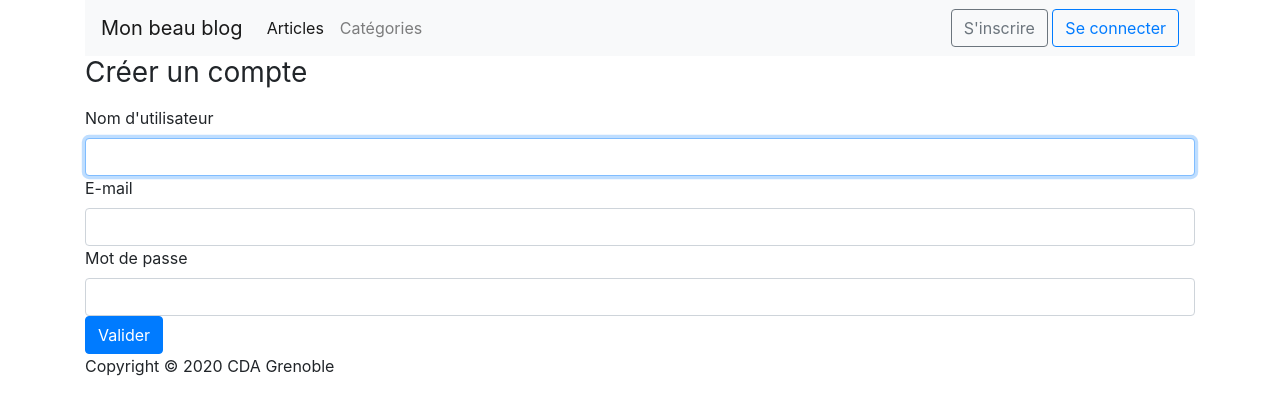
After one commit to shuta19/s14-symfony-intro, a Symfony app: template templates/security/signup.html.twig in a window 1280 px wide. The commit adds this page. Shown: the top 415 px of the page. Run offline with Twig, Linux system fonts and the light colour scheme; the template is opened without the code that fills it, so the values that code supplies are empty; some libraries are stand-ins or nearby versions.

Commit message:
Add signup

```diff
--- a/templates/layout.html.twig
+++ b/templates/layout.html.twig
@@ -26,6 +26,7 @@
                     {% if app.user %}
                         {{ app.user.name }} <a class="btn btn-outline-danger" href="{{ path('app_logout') }}">Se déconnecter</a>
                     {% else %}
+                        <a class="btn btn-outline-secondary" href={{ path('app_signup' )}}>S'inscrire</a>
                         <a class="btn btn-outline-primary" href={{ path('app_login' )}}>Se connecter</a>
                     {% endif %}
                 </div>
--- /dev/null
+++ b/templates/security/signup.html.twig
@@ -0,0 +1,18 @@
+{% extends 'layout.html.twig' %}
+
+{% block title %}Se connecter{% endblock %}
+
+{% block main %}
+<form method="post">
+    <h1 class="h3 mb-3 font-weight-normal">Créer un compte</h1>
+    <label for="inputName">Nom d'utilisateur</label>
+    <input type="text" name="name" id="inputName" class="form-control" required autofocus>
+    <label for="inputEmail">E-mail</label>
+    <input type="email" name="email" id="inputEmail" class="form-control" required>
+    <label for="inputPassword">Mot de passe</label>
+    <input type="password" name="password" id="inputPassword" class="form-control" required>
+    <button class="btn btn-primary" type="submit">
+        Valider
+    </button>
+</form>
+{% endblock %}
```
Also changed, not shown: src/Controller/SecurityController.php (+49 -2 lines).
